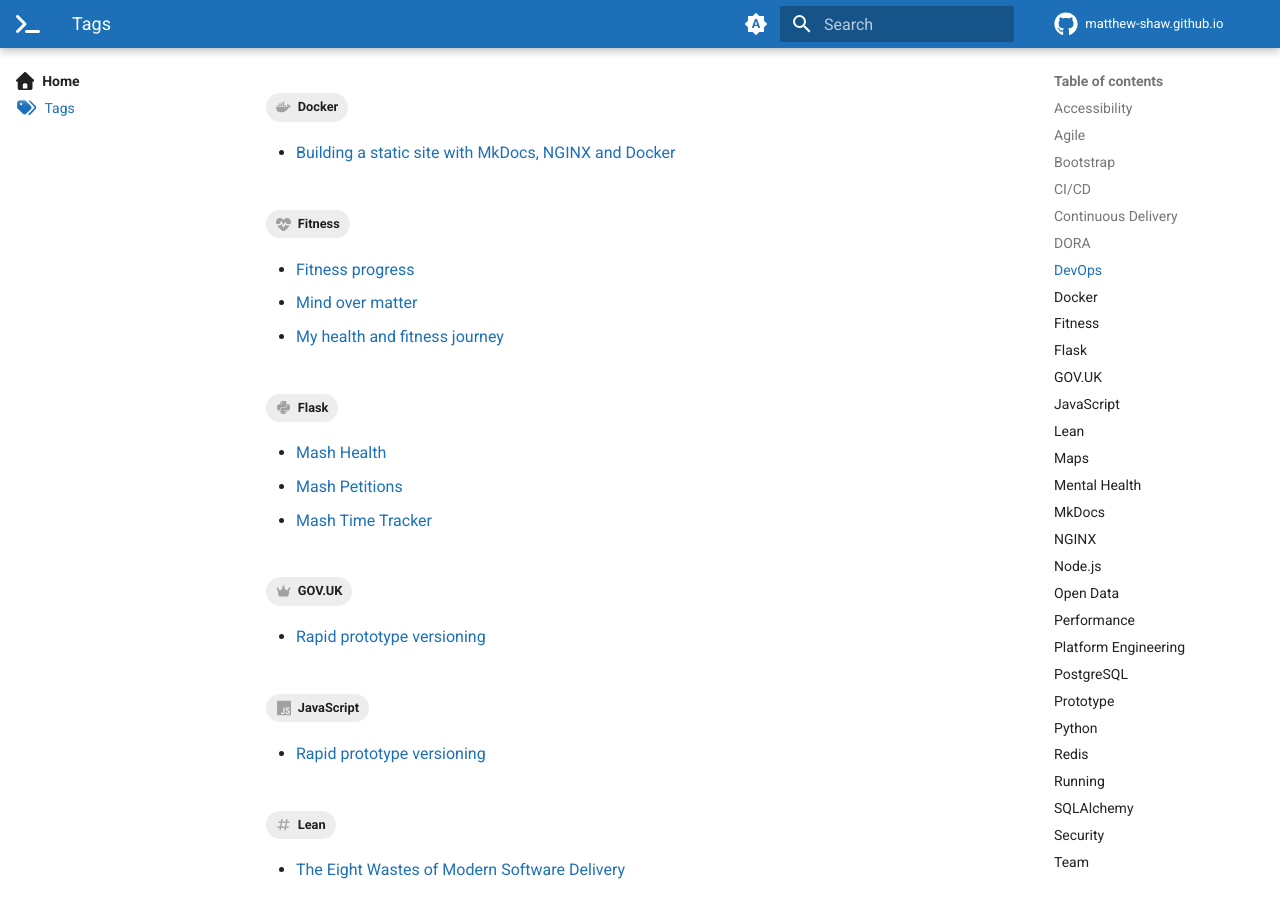
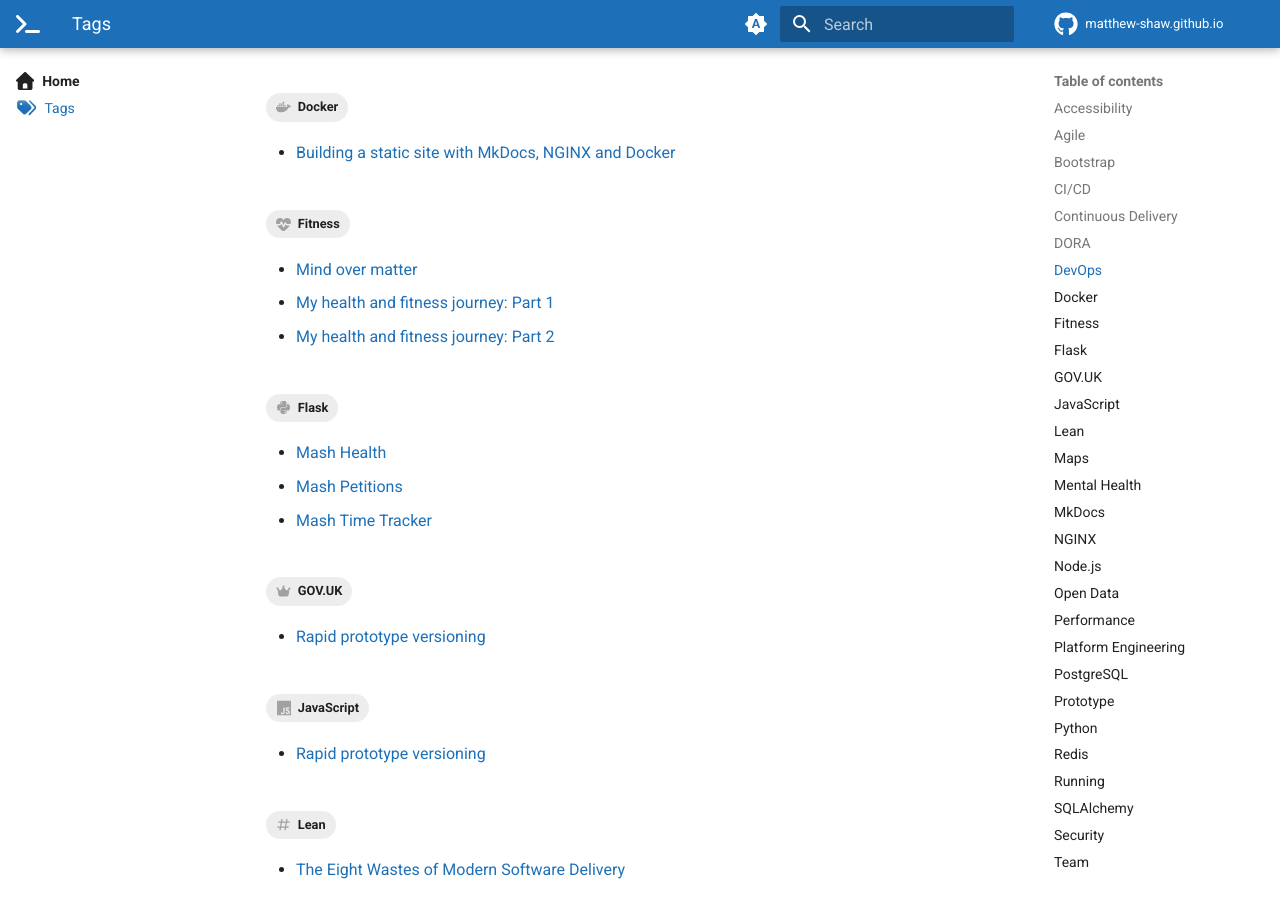
Before and after one commit to matthew-shaw/matthew-shaw.github.io, an MkDocs documentation site: the page built from docs/tags.md, in a window 1280 px wide and 900 px high, scrolled down 1257 px. Built offline with MkDocs 1.6.1 and Material for MkDocs 9.7.7, drawn with Linux system fonts in a browser that asks for light colours; plug-ins that fetch from the network failed and are left out; comment, search, counter and statistics services are not loaded; some of the changed text lies outside the part shown.

Commit message:
fitness journey part 3

```diff
--- a/docs/blog/posts/fitness-journey.md
+++ b/docs/blog/posts/fitness-journey-1.md
@@ -12,7 +12,7 @@
   - Weight Loss
 ---
 
-# My health and fitness journey
+# My health and fitness journey: Part 1
 
 I am starting a new health and fitness journey and documenting my progress. Hopefully this will help to keep me accountable to myself, and maybe even help some other people with their own journey. I'm going to approach this in a scientific, mathematical, analytical and evidence-based way, so expect lots of stats and graphs!
 
@@ -145,7 +145,7 @@
 
 ## Let's go!
 
-I'll been keeping track of my progress week-by-week and sharing updates [in this post](fitness-progress.md).
+I'll been keeping track of my progress week-by-week and sharing updates [in part 2](fitness-journey-2.md).
 
 ---
 
--- a/docs/blog/posts/fitness-progress.md
+++ b/docs/blog/posts/fitness-journey-2.md
@@ -1,20 +1,20 @@
 ---
 date:
   created: 2024-09-05
-  updated: 2025-08-27
+  updated: 2025-11-02
 authors:
   - mash
 categories:
   - Health
-description: Tracking my ongoing progress towards my health and fitness goals.
+description: Tracking ongoing progress towards my health and fitness goals.
 tags:
   - Fitness
   - Weight Loss
 ---
 
-# Fitness progress
+# My health and fitness journey: Part 2
 
-Tracking my ongoing progress towards my health and fitness goals. See my [original post](fitness-journey.md) for what I'm trying to achieve and how I'm doing it.
+Tracking my ongoing progress towards my health and fitness goals. See [part 1](fitness-journey-1.md) for what I'm trying to achieve and how I'm doing it.
 
 <!-- more -->
 
```
Also changed, not shown: other parts of docs/blog/posts/fitness-journey-1.md (+1 -1 lines), docs/blog/posts/fitness-journey-3.md (added, +135 -0 lines).
